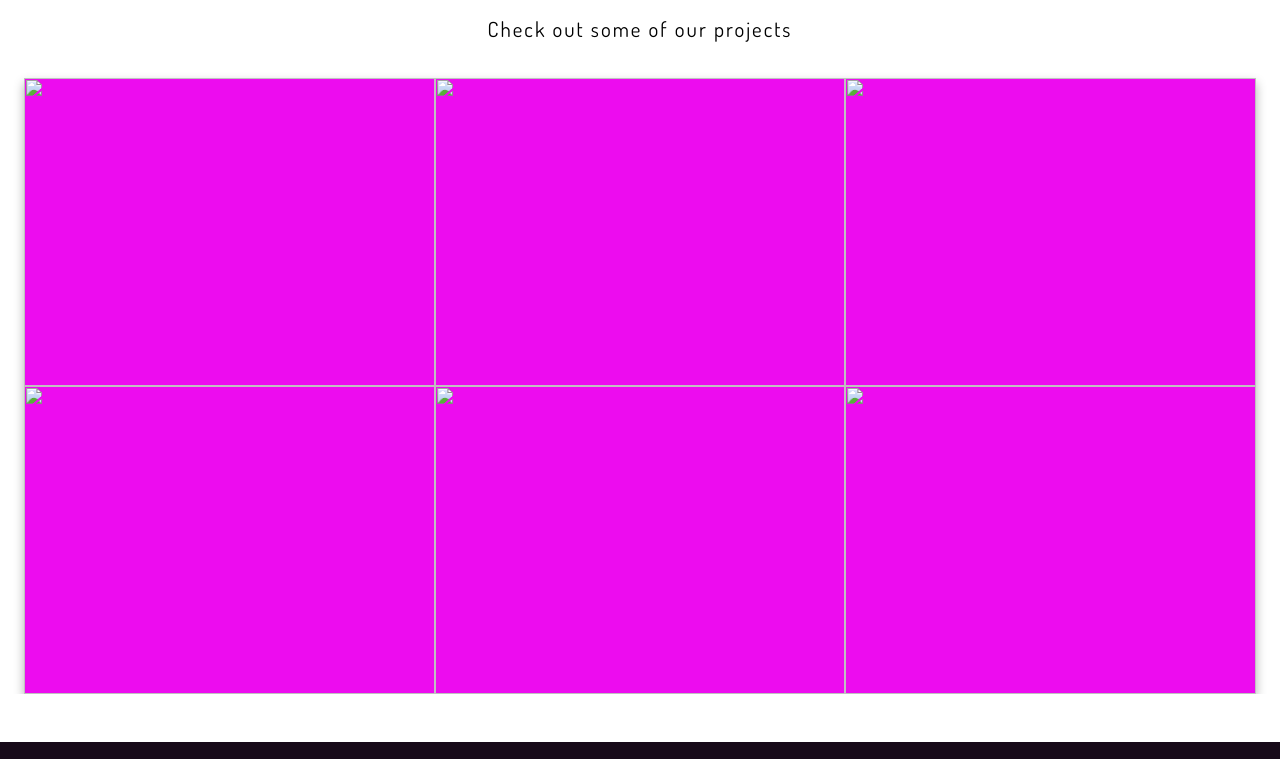
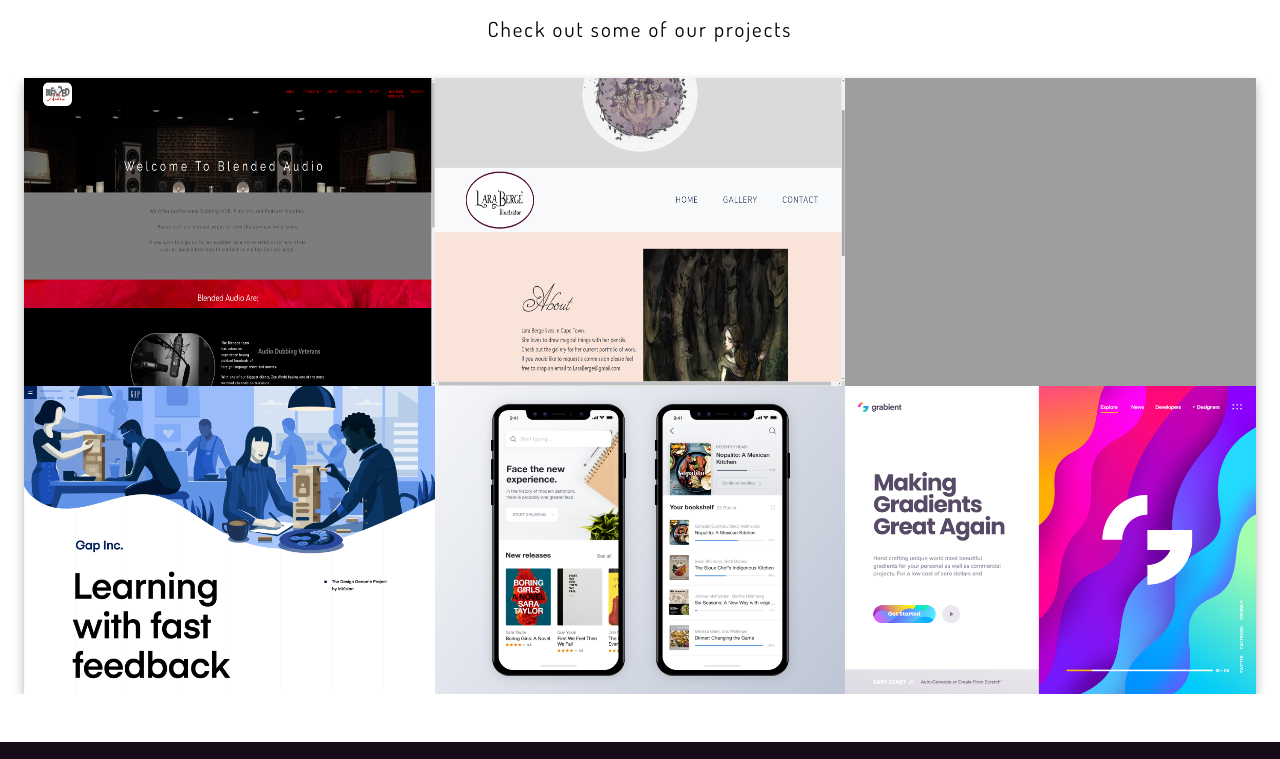
Before and after one commit to MaxDeale/dealeDevelopment, a website: page work.html in a window 1280 px wide. Shown: the part 391-1150 px from the top of the page. Drawn offline with Linux system fonts and the light colour scheme; the site is published under a folder, as on GitHub Pages, so addresses that start at the root find nothing; a web font is replaced by a local one.

Commit message:
Add files via upload

```diff
--- a/work.html
+++ b/work.html
@@ -47,7 +47,7 @@
             <div class="items">
                 <div class="item">
                     <div class="item-image">
-                        <img src="/portfolio_site/dist/img/items/blendedweb.png" alt="">
+                        <img src="dist/img/items/blendedweb.png" alt="">
                     </div>
                     <div class="item-text">
                         <div class="item-text-wrap">
@@ -60,7 +60,7 @@
                 </div>
                 <div class="item">
                     <div class="item-image">
-                        <img src="/portfolio_site/dist/img/items/laraweb.png" alt="">
+                        <img src="dist/img/items/laraweb.png" alt="">
                     </div>
                     <div class="item-text">
                         <div class="item-text-wrap">
@@ -73,7 +73,7 @@
                 </div>
                 <div class="item">
                     <div class="item-image">
-                        <img src="/portfolio_site/dist/img/items/item3.png" alt="">
+                        <img src="dist/img/items/item3.png" alt="">
                     </div>
                     <div class="item-text">
                         <div class="item-text-wrap">
@@ -84,7 +84,7 @@
                 </div>
                 <div class="item">
                     <div class="item-image">
-                        <img src="/portfolio_site/dist/img/items/item4.png" alt="">
+                        <img src="dist/img/items/item4.png" alt="">
                     </div>
                     <div class="item-text">
                         <div class="item-text-wrap">
@@ -95,7 +95,7 @@
                 </div>
                 <div class="item">
                     <div class="item-image">
-                        <img src="/portfolio_site/dist/img/items/item5.png" alt="">
+                        <img src="dist/img/items/item5.png" alt="">
                     </div>
                     <div class="item-text">
                         <div class="item-text-wrap">
@@ -106,7 +106,7 @@
                 </div>
                 <div class="item">
                     <div class="item-image">
-                        <img src="/portfolio_site/dist/img/items/item1.png" alt="">
+                        <img src="dist/img/items/item1.png" alt="">
                     </div>
                     <div class="item-text">
                         <div class="item-text-wrap">
```
